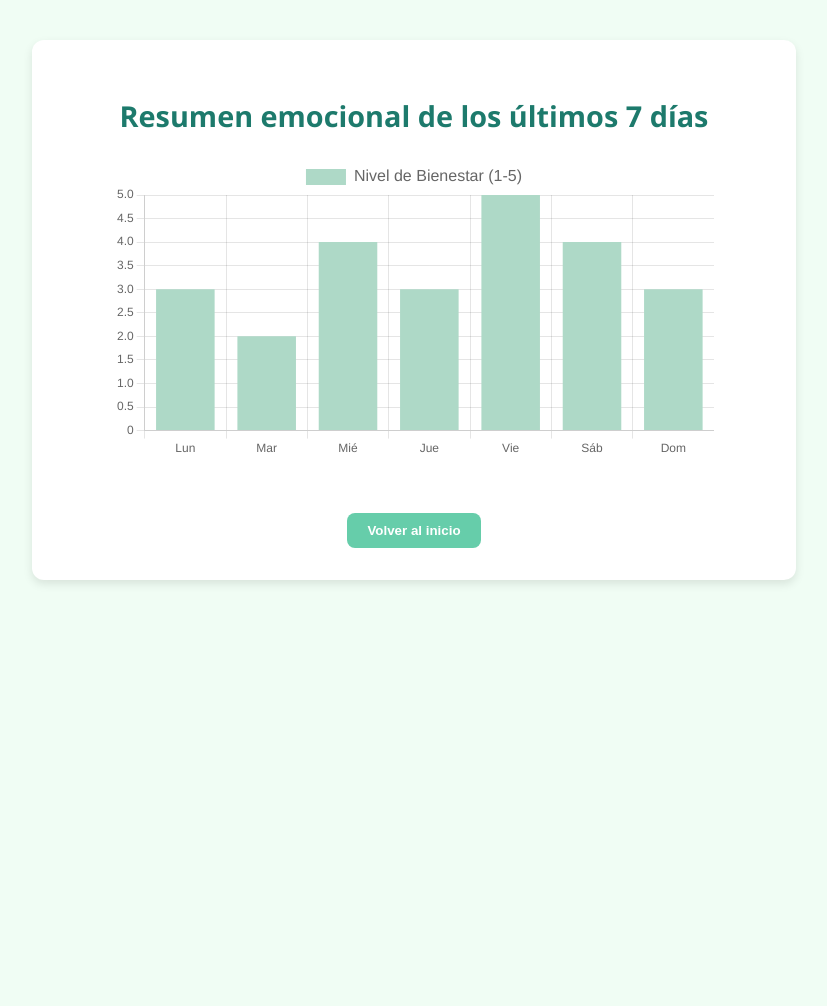
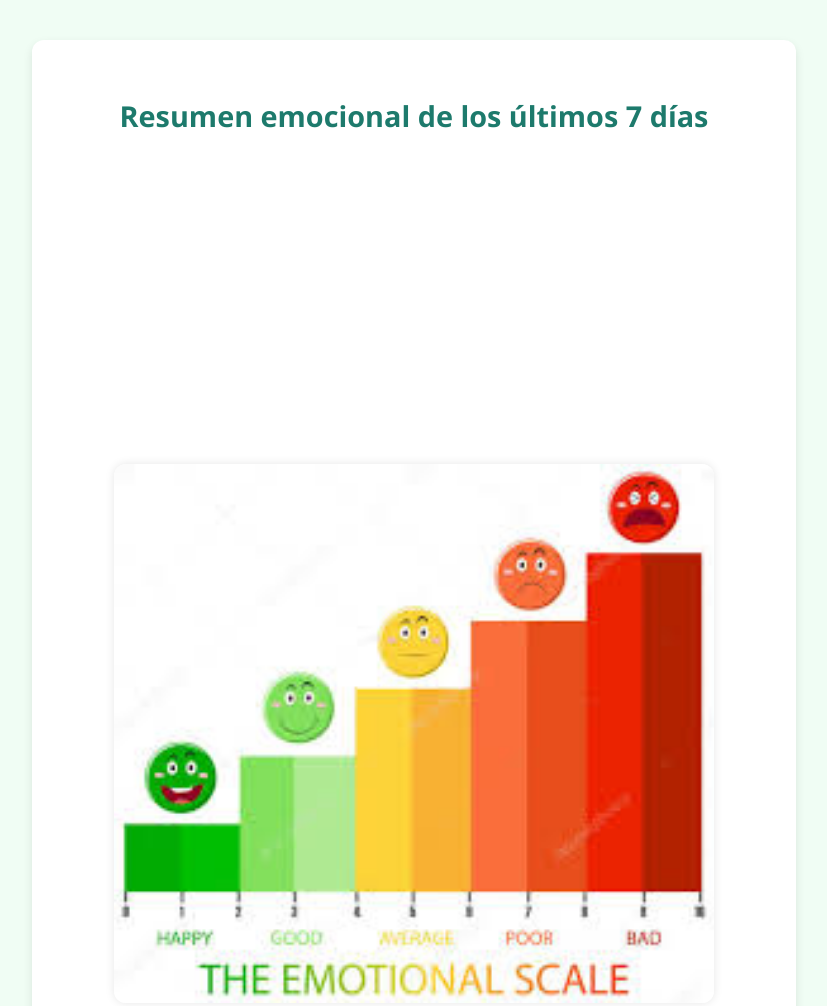
Before and after one commit to JuanASC05/IHC_ConectaMayor, a website: page resumenEmocional.html in a window 1280 px wide. Shown: the top 1006 px of the page, without its empty margins (226-1053 px from the left). Before the commit the page ends 800 px from the top, so only its background shows below. Drawn offline with nearby package versions, Linux system fonts and the light colour scheme.

Commit message:
Modificaciones extra

```diff
--- a/registro.css
+++ b/registro.css
@@ -83,7 +83,7 @@ button[type="submit"] {
   padding: 0.8rem;
   font-size: 18px;
   font-family: "Habibi", serif;
-  background-color: #ffffff;
+  background-color: #5a90c5;
   color: #000000;
   border: none;
   border-radius: 45px;
--- a/resumenEmocional.html
+++ b/resumenEmocional.html
@@ -5,50 +5,27 @@
     <meta name="viewport" content="width=device-width, initial-scale=1.0" />
     <title>Resumen emocional semanal</title>
     <link rel="stylesheet" href="resumenEmocional.css" />
-    <script src="https://cdn.jsdelivr.net/npm/chart.js"></script>
   </head>
   <body>
     <section class="resumen-contenedor">
       <h2>Resumen emocional de los últimos 7 días</h2>
       <canvas id="graficoEmociones"></canvas>
-      <br />
+
+      <img
+        src="img/graficoEmocional.jpeg"
+        alt="Gráfico de barras de bienestar semanal"
+        width="100%"
+        style="
+          max-width: 600px;
+          display: block;
+          margin: auto;
+          border-radius: 12px;
+          box-shadow: 0 0 10px rgba(0, 0, 0, 0.1);
+        "
+      />
       <button onclick="location.href='paginaInicioAdulto.html'" class="volver">
         Volver al inicio
       </button>
     </section>
-
-    <script>
-      const ctx = document.getElementById("graficoEmociones").getContext("2d");
-      const grafico = new Chart(ctx, {
-        type: "bar",
-        data: {
-          labels: ["Lun", "Mar", "Mié", "Jue", "Vie", "Sáb", "Dom"],
-          datasets: [
-            {
-              label: "Nivel de Bienestar (1-5)",
-              data: [3, 2, 4, 3, 5, 4, 3],
-              backgroundColor: "#aed9c7",
-            },
-          ],
-        },
-        options: {
-          scales: {
-            y: {
-              beginAtZero: true,
-              max: 5,
-            },
-          },
-          plugins: {
-            legend: {
-              labels: {
-                font: {
-                  size: 16,
-                },
-              },
-            },
-          },
-        },
-      });
-    </script>
   </body>
 </html>
```
Also changed, not shown: SobreNosotros.html (+12 -16 lines), paginaInicioAdulto.html (+5 -5 lines), paginaInicioPROFESIONAL.html (+0 -3 lines), img/graficoEmocional.jpeg (added).
